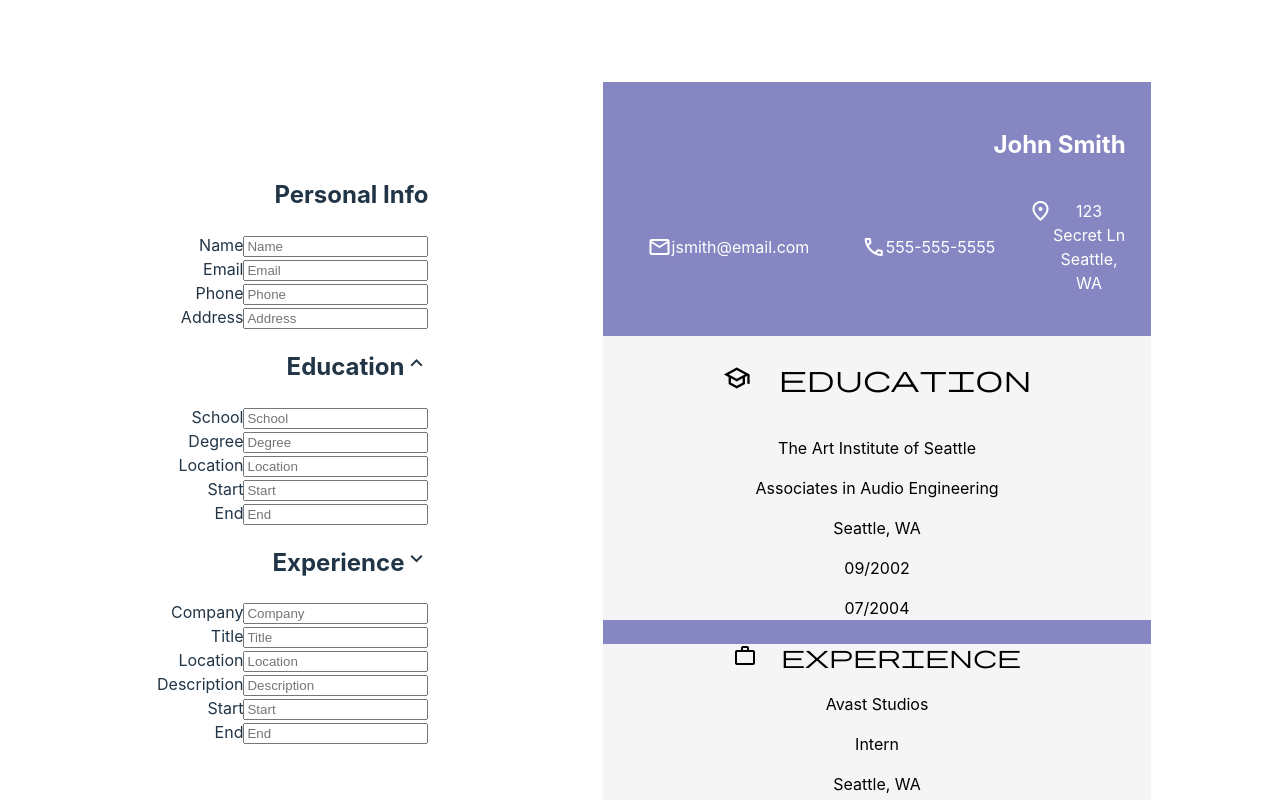
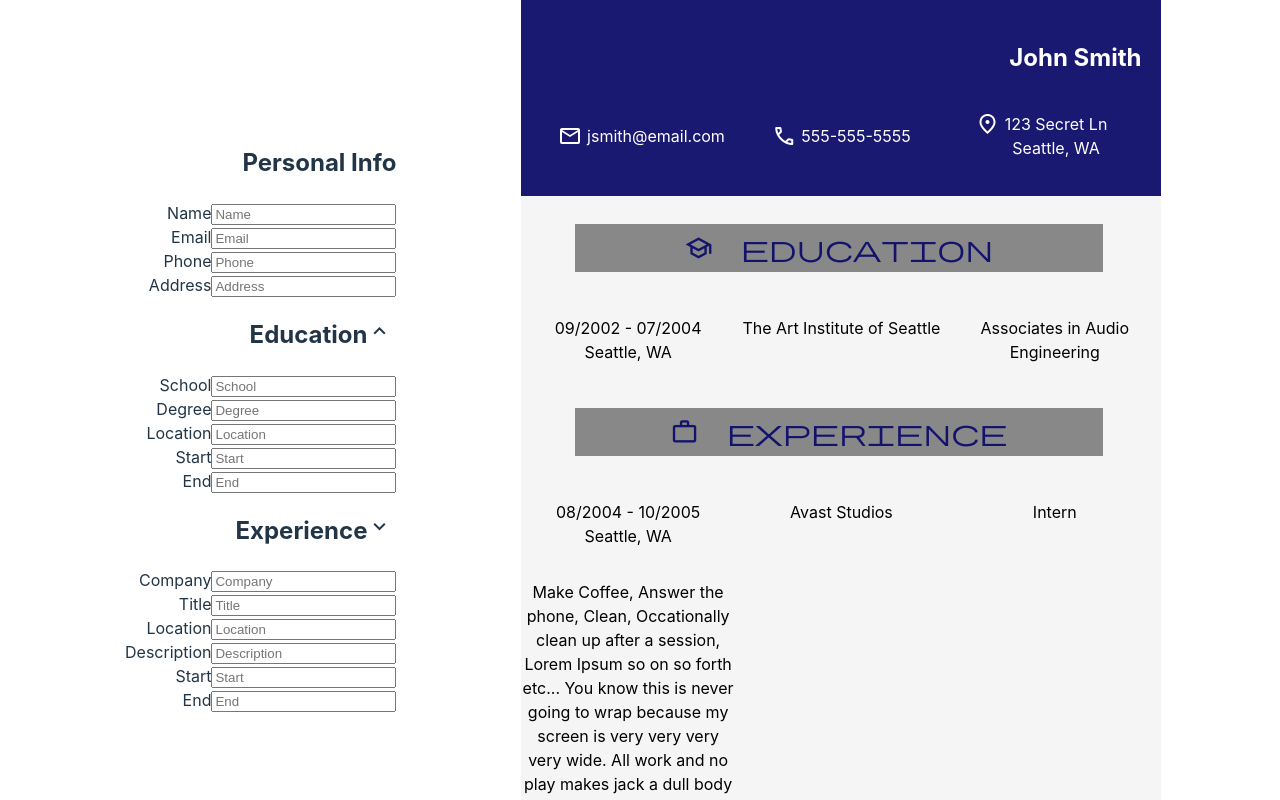
Before and after one commit to dielawn/cv-project, a React (Vite) app: page / in a window 1280 px wide. Shown: the top 800 px of the page. Built offline with nearby package versions, Linux system fonts and the light colour scheme.

Commit message:
styling and placeing  education and experience divs with display grid

```diff
--- a/src/App.css
+++ b/src/App.css
@@ -1,9 +1,12 @@
 #root {
   max-width: 1280px;
   margin: 0 auto;
-  padding: 2rem;
+
   text-align: center;
   display: flex;
+  --colorTheme1: black;
+  --colorTheme2: #888;
+  --colorTheme3: rgba(12, 12, 107, 0.94);
 }
 .formDiv {
   outline: solid 1px white;
@@ -12,32 +15,21 @@
   padding: 100px;
   margin: 25px;
   text-align: end;
+  max-height: 550px;
 }
 .cvDiv {
-  max-width: 45%;
-
+  max-width: 50%;
   color: black;
   border-radius: 10px;
- padding: 25px;
-  margin: 25px;
 }
 
-.app {
-  display: flex;
-}
-.card {
-  padding: 2em;
-}
-
-.read-the-docs {
-  color: #888;
-}
 .flexColumn {
   display: flex;
   flex-direction: column;
 }
 
 .material-symbols-outlined {
+  padding-right: 5px;
   font-variation-settings:
   'FILL' 0,
   'wght' 400,
@@ -45,13 +37,13 @@
   'opsz' 24
 }
 header {
-  padding: 25px;
+  padding: 20px;
   color: white;
   display: grid;
   grid-template-columns: repeat(auto-fill, minmax(200px, 1fr) );
   align-items: center;
   text-align: center;
-
+  background-color:var(--colorTheme3);
 }
 .name {
   grid-row: 1 / 2;
@@ -61,12 +53,31 @@ header {
 .educationDiv,
 .experienceDiv {
   background-color: whitesmoke;
+  margin: 0;
+  padding: 0;
+  display: grid;
+  grid-template-columns: repeat(auto-fill, minmax(200px, 1fr) );
+}
+.topSpan {
+  grid-column: 1 / 4;
+}
+.dateRange {
+  grid-column: 1 / 2;
+  grid-row: 2 / 3;
+}
 
-}
 .container {
-  background-color: rgba(2, 2, 127, 0.475);
+  background-color: whitesmoke;
+
 }
 .flex {
   display: flex;
   justify-content: center;
 }
+.sectionHeader {
+  background-color: var(--colorTheme2);
+  width: 80%;
+  color: var(--colorTheme3);
+  padding: 10px;
+  margin: none;
+}
--- a/src/CV.jsx
+++ b/src/CV.jsx
@@ -12,27 +12,26 @@ export const CV = ({data}) => {
                 <p className="flex"><span className="material-symbols-outlined">location_on</span>{data.info.address}<br></br>
                 {data.info.city}, {data.info.state}</p>
             </header>
+
         {/* education */}
-
             <div className="educationDiv">
-            <span className="material-symbols-outlined flex"><h3>school Education</h3></span>
+            <span className="material-symbols-outlined flex topSpan"><h3 className="sectionHeader">school Education</h3></span>
+            <p className="dateRange">{data.education.start} - {data.education.end}<br></br>{data.education.location}</p>
                 <p>{data.education.school}</p>
                 <p>{data.education.degree}</p>
-                <p>{data.education.location}</p>
-                <p>{data.education.start}</p>
-                <p>{data.education.end}</p>
+
             </div>
 
         {/* experience */}
             <div className="experienceDiv">
-            <span ><h3 className="material-symbols-outlined flex">work Experience</h3></span>
+            <span className="material-symbols-outlined flex topSpan" ><h3  className="sectionHeader" >work Experience</h3></span>
                 <p>{data.experience.company}</p>
                 <p>{data.experience.title}</p>
-                <p>{data.experience.location}</p>
                 <p>{data.experience.description}</p>
-                <p>{data.experience.start}</p>
-                <p>{data.experience.end}</p>
+                <p className="dateRange">{data.experience.start} - {data.experience.end} <br></br>{data.experience.location}</p>
             </div>
+
+
         </div>
     )
 }
```
